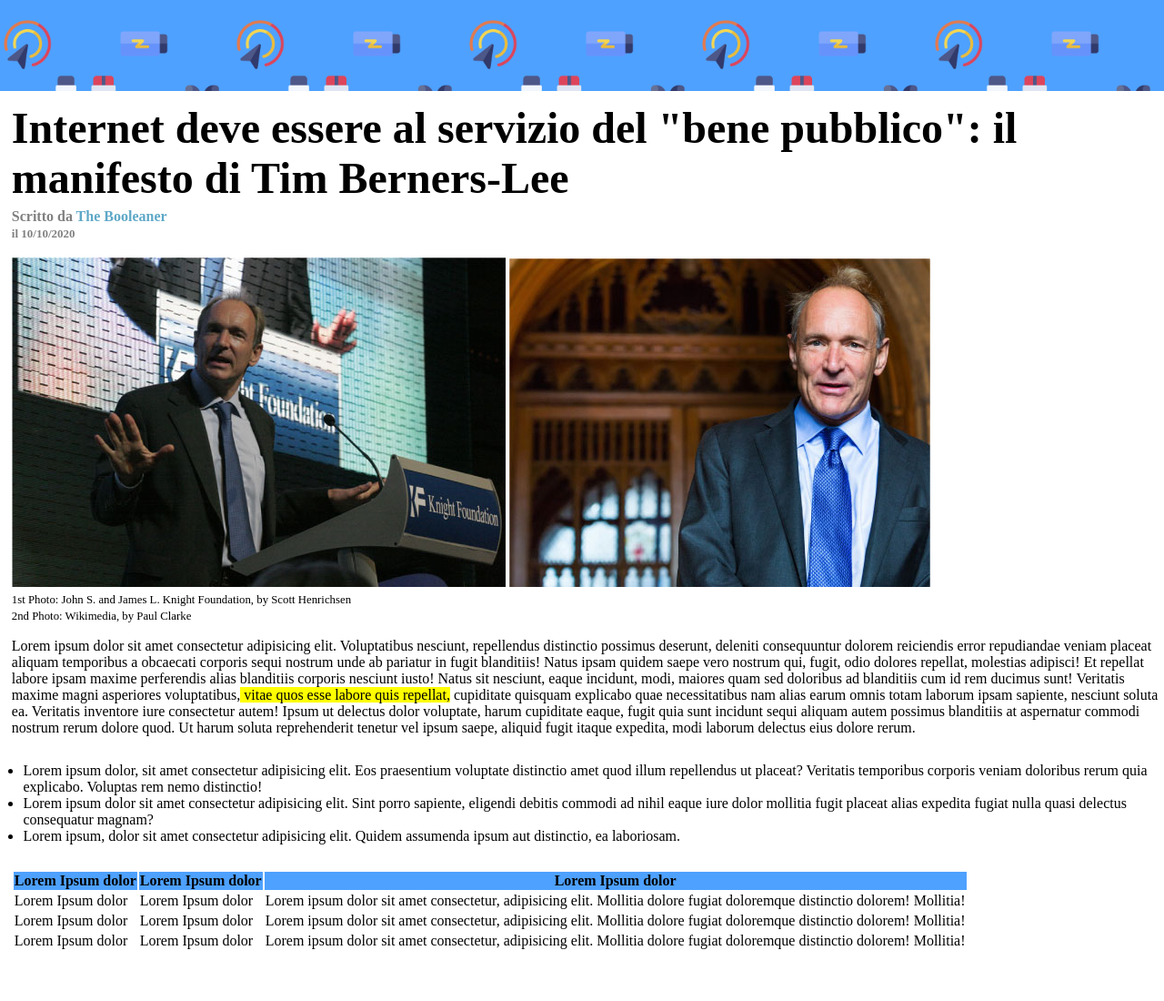
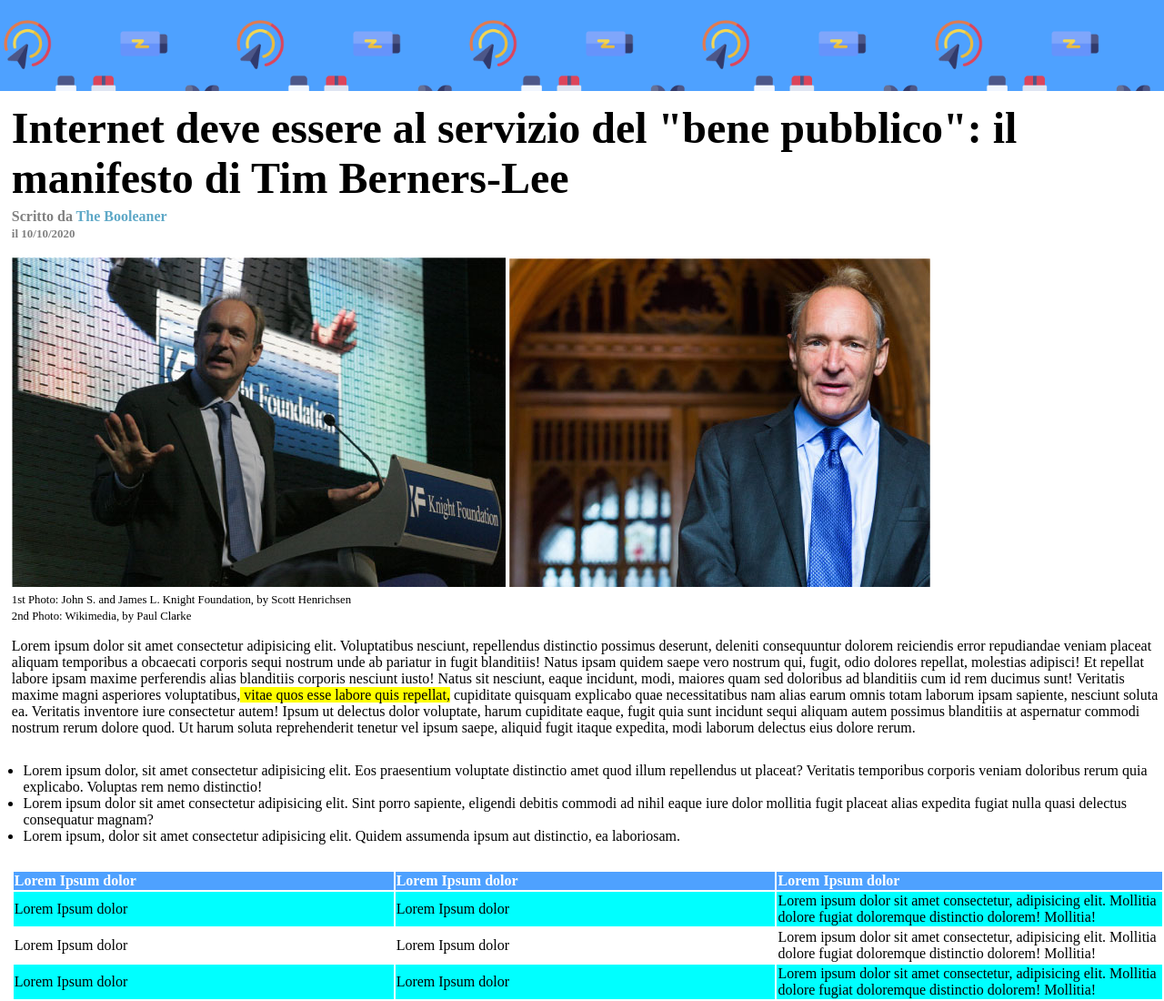
Before and after one commit to MattiaNatella/html-css-booleaner, a plain HTML site: page index.html in a window 1280 px wide. Shown: the whole page at 91% size. Before the commit the page ends 1046 px from the top, so only its background shows below. Drawn offline with Linux system fonts and the light colour scheme.

Commit message:
[add] striped table

```diff
--- a/css/style.css
+++ b/css/style.css
@@ -42,10 +42,19 @@ h1 {
 
 }
 
+table {
+  text-align: left;
+}
 ul {
   padding: 1%;
 }
 
 th {
   background-color: #4ea1ff;
+  color: white;
+  width: 500px;
 }
+
+tr:nth-child(odd) {
+  background-color: aqua;
+}
```
